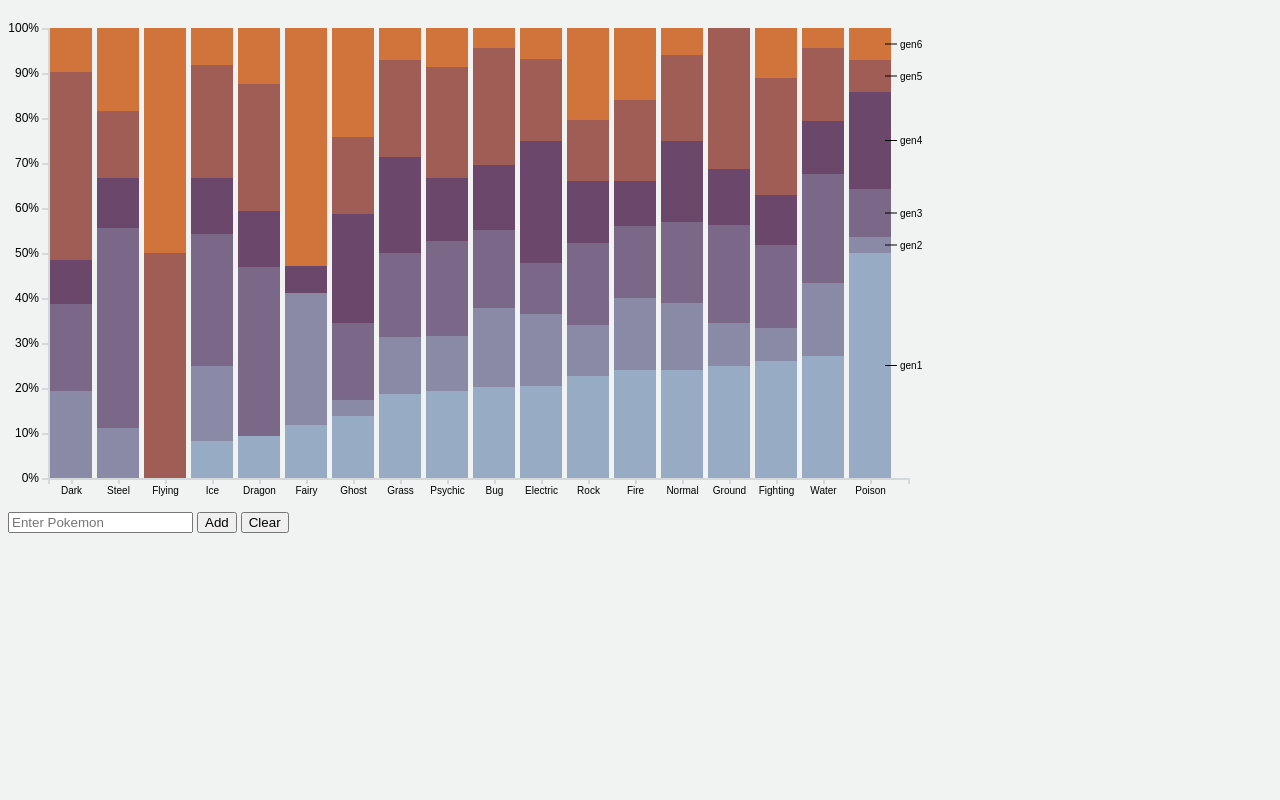
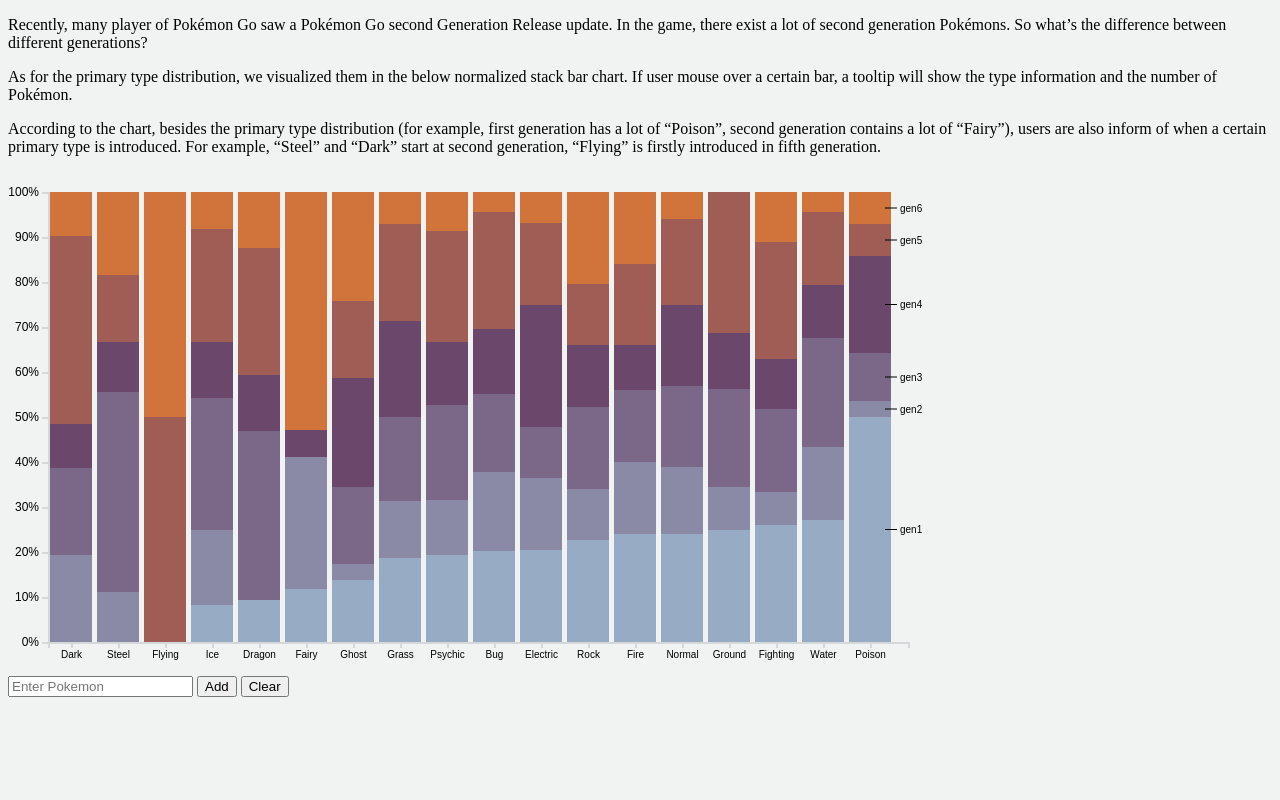
Before and after one commit to mflevine/PokeVis, a plain HTML site: page index.html in a window 1280 px wide. Shown: the top 800 px of the page. Drawn offline with nearby package versions, Linux system fonts and the light colour scheme.

Commit message:
Update text for normailzed stack bar chart

```diff
--- a/index.html
+++ b/index.html
@@ -85,6 +85,9 @@
 <script src="https://d3js.org/d3.v4.min.js"></script>
 <script src="RadarChart.js"></script>
 <body>
+  <p>Recently, many player of Pokémon Go saw a Pokémon Go second Generation Release update. In the game, there exist a lot of second generation Pokémons. So what’s the difference between different generations?</p>
+  <p>As for the primary type distribution, we visualized them in the below normalized stack bar chart. If user mouse over a certain bar, a tooltip will show the type information and the number of Pokémon. </p>
+  <p>According to the chart, besides the primary type distribution (for example, first generation has a lot of “Poison”, second generation contains a lot of “Fairy”), users are also inform of when a certain primary type is introduced. For example, “Steel” and “Dark” start at second generation, “Flying” is firstly introduced in fifth generation.</p>
   <svg id='stackbar' width="960" height="500"></svg>
   <div id='input'>
     <form id='radarform' method="post" action="javascript:radarAdd()">
```
